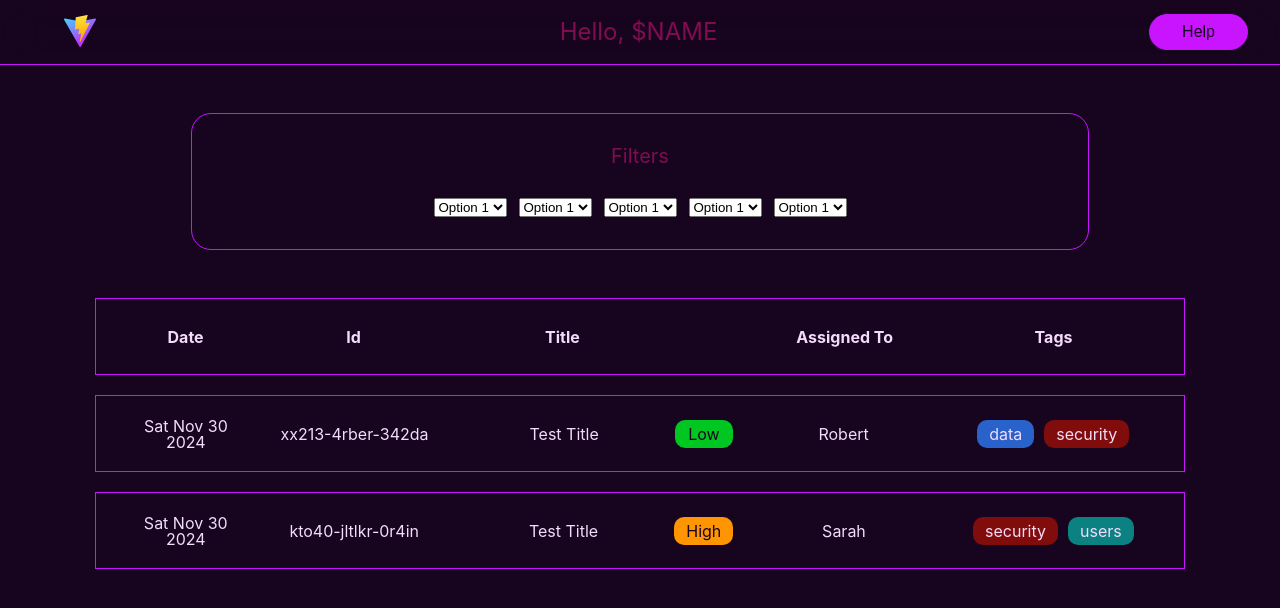
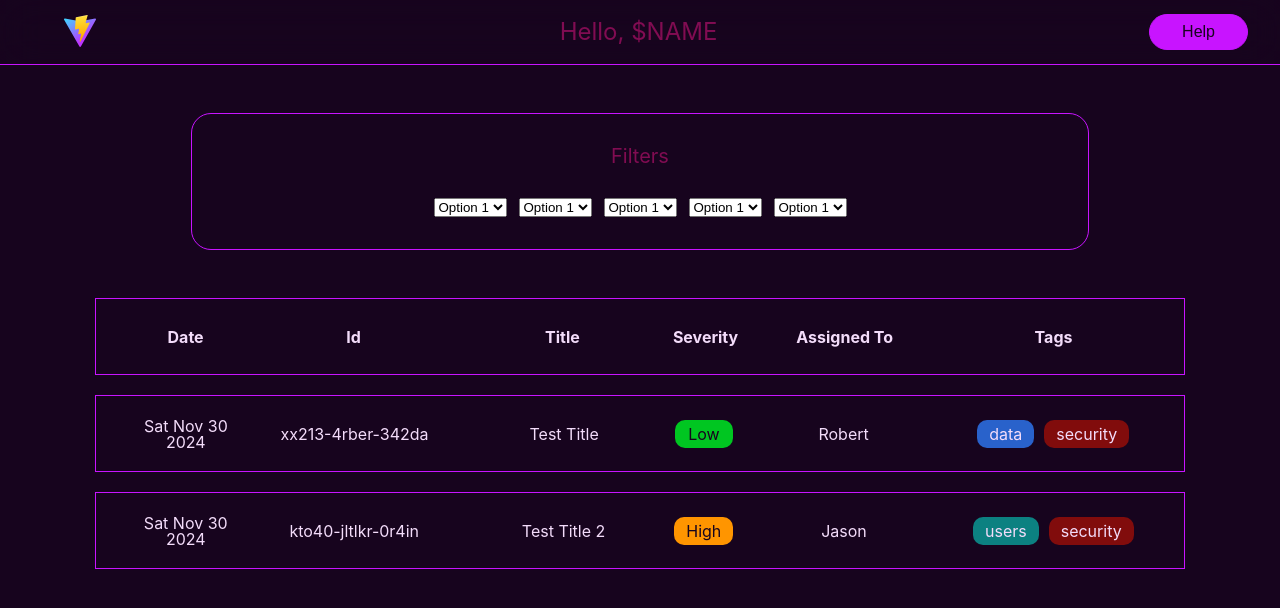
Before and after one commit to dwilliams304/ts-ticket-tracker, a React (Vite) app in the folder client/: page / in a window 1280 px wide. Shown: the top 608 px of the page. Built offline with nearby package versions, Linux system fonts and the light colour scheme.

Commit message:
update types, update ticket data

```diff
--- a/client/src/components/pages/Home/TicketList.tsx
+++ b/client/src/components/pages/Home/TicketList.tsx
@@ -1,9 +1,9 @@
 import Ticket from "../../common/Ticket";
-import { BasicTicketData } from "../../../types";
+import { FullTicket } from "../../../types";
 import TicketListHeader from "./TicketListHeader";
 
 type TicketListProps = {
-    tickets: BasicTicketData[];
+    tickets: FullTicket[];
 }
 export default function TicketList({tickets}: TicketListProps){
     return(
@@ -12,8 +12,8 @@ export default function TicketList({tickets}: TicketListProps){
             {
                 tickets.map(ticket => (
                     <Ticket
-                        ticket={ticket}
-                        key={ticket.id}
+                        ticket={ticket.basicDetails}
+                        key={ticket.basicDetails.id}
                     />
                 ))
             }
--- a/client/src/components/pages/Home/TicketListHeader.tsx
+++ b/client/src/components/pages/Home/TicketListHeader.tsx
@@ -11,7 +11,7 @@ export default function TicketListHeader() {
                 <p>Title</p>
             </div>
             <div className="severities">
-                <p className="severity">Severity</p>
+                <p>Severity</p>
             </div>
             <div className="assigned-to">
                 <p>Assigned To</p>
--- a/client/src/components/pages/TicketPage/TicketPage.tsx
+++ b/client/src/components/pages/TicketPage/TicketPage.tsx
@@ -1,11 +1,11 @@
 import { useState, useEffect } from "react";
 import { useParams, useNavigate } from "react-router-dom";
 import TEST_FetchTicketData from "../../../data/dummydata";
-import { BasicTicketData } from "../../../types";
+import { FullTicket } from "../../../types";
 
 
 export default function TicketPage(){
-    const [ticketData, setTicketData] = useState<BasicTicketData | null>();
+    const [ticketData, setTicketData] = useState<FullTicket | null>();
     const [isLoading, setIsLoading] = useState(true);
     const { id } = useParams();
     const navTo = useNavigate();
@@ -28,8 +28,8 @@ export default function TicketPage(){
     return(
         <div>
             <h2>Ticket Page!</h2>
-            <p>{ticketData?.title}</p>
-            <p>{ticketData?.dateCreated.toDateString()}</p>
+            <p>{ticketData?.basicDetails.title}</p>
+            <p>{ticketData?.basicDetails.dateCreated.toDateString()}</p>
         </div>
     )
 
--- a/client/src/data/dummydata.ts
+++ b/client/src/data/dummydata.ts
@@ -1,50 +1,82 @@
-import { BasicTicketData } from "../types";
+import { User, BasicTicketData, FullTicket } from "../types";
 
-export default function TEST_FetchTicketData(id: string) : BasicTicketData | null {
+export default function TEST_FetchTicketData(id: string) : FullTicket | null {
     for(let i = 0; i < DummyTickets.length; i++){
-        if(DummyTickets[i].id === id){
+        if(DummyTickets[i].basicDetails.id === id){
             return DummyTickets[i];
         }
     }
     return null;
 }
 
-export const DummyTickets: BasicTicketData[] = [
+export const Users: User[] = [
     {
+        id: "1",
+        name: "Robert",
+        email: "rober@example.com"
+    },
+    {
+        id: "2",
+        name: "Jason",
+        email: "jason@example.com"
+    }
+]
+
+export const DummyTickets: FullTicket[] = [
+    {
+        basicDetails: {
             id: "xx213-4rber-342da",
             dateCreated: new Date(),
             lastUpdate: new Date(),
             title: "Test Title",
             severity: "Low",
             type: "Improvement",
-        assignedTo: [
-        {
-            id: "1234",
-            name: "Robert",
-            email: "robert@example.com"
-        }
-        ],
+            assignedTo: [ Users[0] ],
             tags: [
                 "data", "security"
             ]
         },
-
+        longDescription: "",
+        history: [
             {
+                timestamp: new Date(),
+                user: Users[0]
+            }
+        ],
+        comments: [
+            {
+                timestamp: new Date(),
+                user: Users[0],
+                comments: "No comments"
+            }
+        ]
+    },
+    {
+        basicDetails: {
             id: "kto40-jltlkr-0r4in",
             dateCreated: new Date(),
             lastUpdate: new Date(),
-        title: "Test Title",
+            title: "Test Title 2",
             severity: "High",
-        type: "Feature",
-        assignedTo: [
+            type: "Improvement",
+            assignedTo: [ Users[1] ],
+            tags: [
+                "users", "security"
+            ]
+        },
+        longDescription: "",
+        history: [
             {
-            id: "1234",
-            name: "Sarah",
-            email: "sarah@example.com"
+                timestamp: new Date(),
+                user: Users[1]
             }
         ],
-        tags: [
-            "security", "users"
+        comments: [
+            {
+                timestamp: new Date(),
+                user: Users[1],
+                comments: "No comments"
+            }
         ]
     },
 
```
Lines whose indentation alone changed are shown as unchanged.
